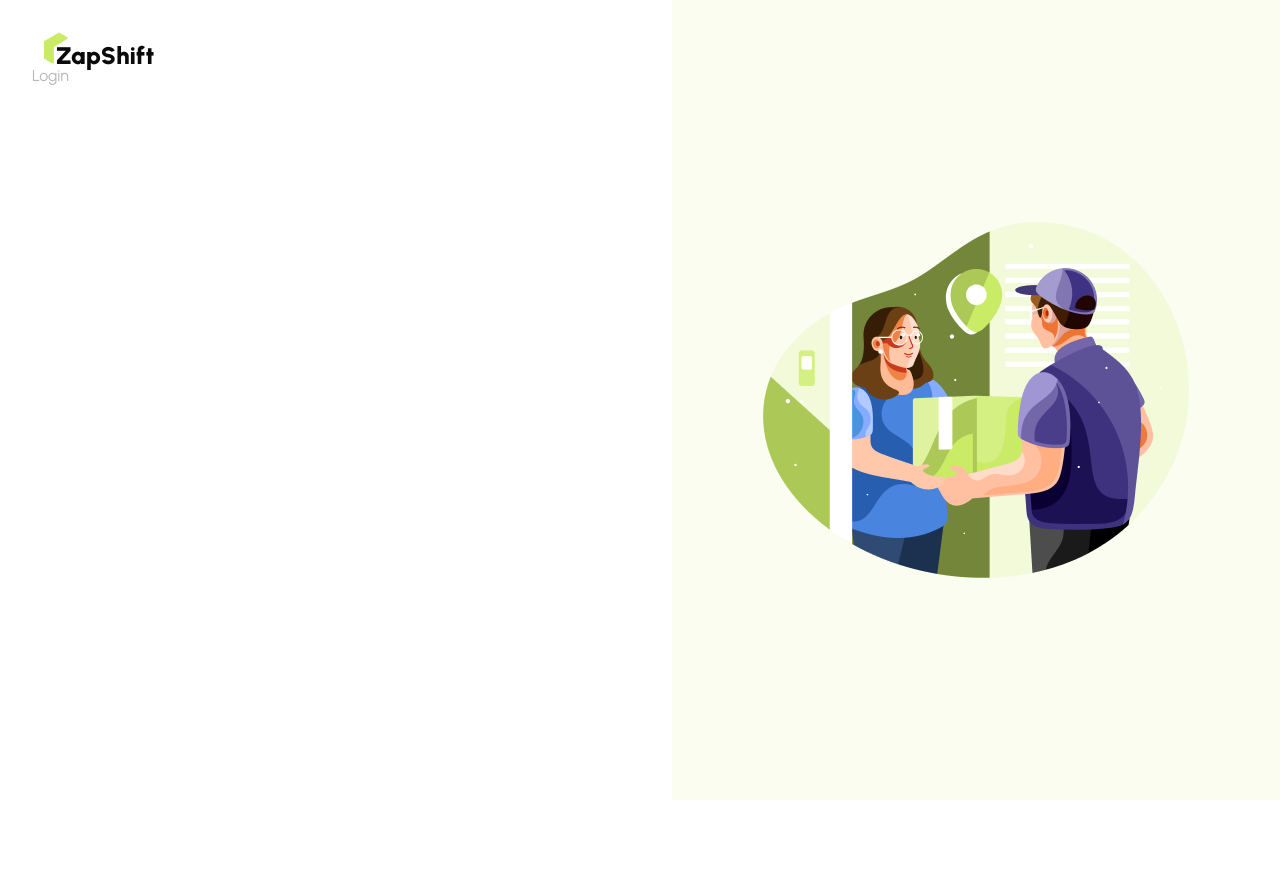
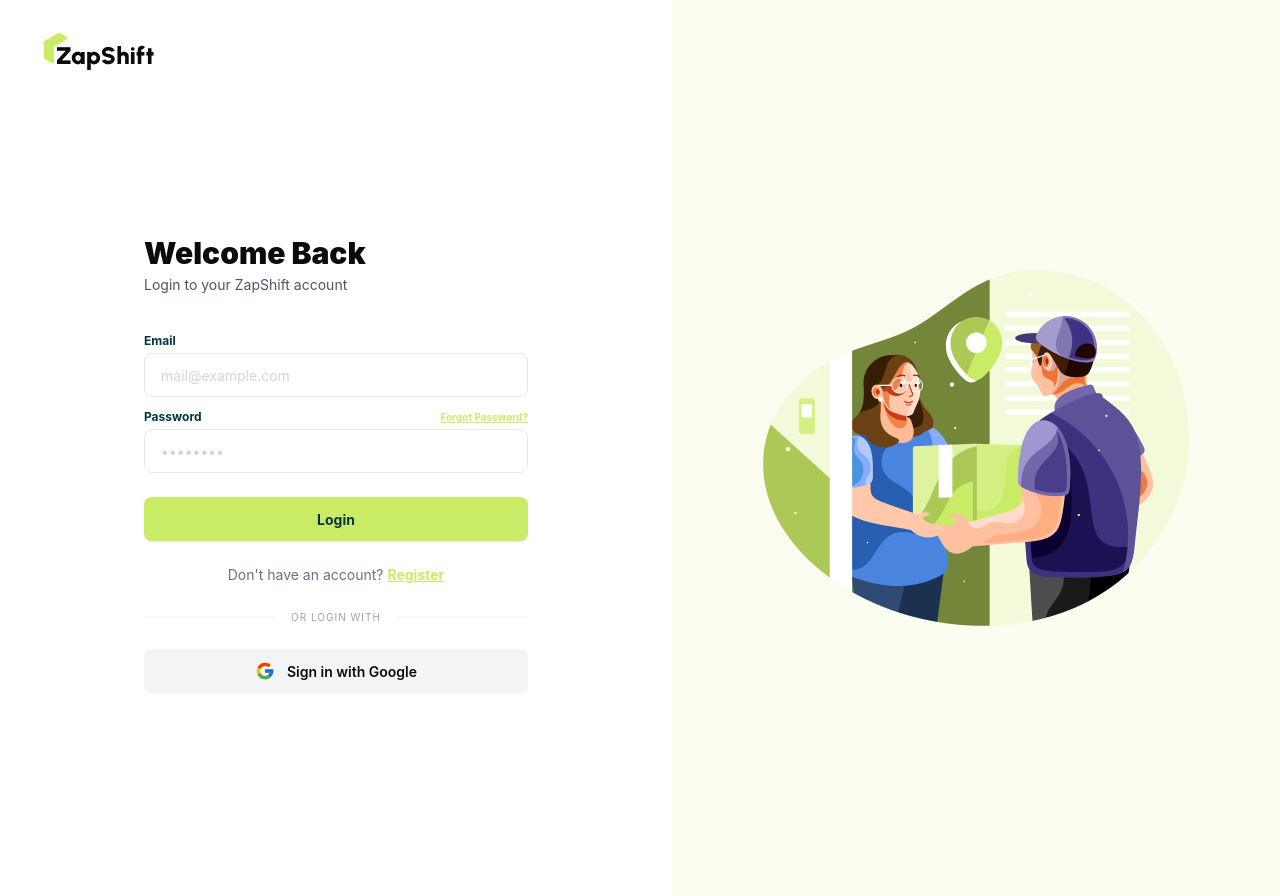
Before and after one commit to 30526/zap-shift-client, a React (Vite) app: page /login in a window 1280 px wide. Before the commit the page ends 800 px from the top, so only its background shows below. Built offline with nearby package versions, Linux system fonts and the light colour scheme; no server answers.

Commit message:
added authentication with email password, and google sign in, also added observer and logout functionality

```diff
--- /dev/null
+++ b/src/components/SocialLogin/SocialLogin.jsx
@@ -0,0 +1,28 @@
+import React from "react";
+import { FcGoogle } from "react-icons/fc";
+import useAuth from "../../hooks/useAuth";
+import toast from "react-hot-toast";
+
+const SocialLogin = () => {
+  const { signInWithGoogle } = useAuth();
+  const handleGoogleSignIn = () => {
+    signInWithGoogle()
+      .then(() => {
+        toast.success("Login with Google Successfully!");
+      })
+      .catch((error) => {
+        toast.error(error.message);
+      });
+  };
+  return (
+    <button
+      onClick={handleGoogleSignIn}
+      className="btn w-full bg-gray-100 hover:bg-gray-200 border-none text-black font-semibold rounded-lg h-11 min-h-[44px] flex items-center justify-center gap-3 normal-case transition-colors"
+    >
+      <FcGoogle className="text-xl" />
+      Sign in with Google
+    </button>
+  );
+};
+
+export default SocialLogin;
--- a/src/contexts/AuthProvider/AuthProvider.jsx
+++ b/src/contexts/AuthProvider/AuthProvider.jsx
@@ -1,25 +1,63 @@
-import React from "react";
+import React, { useEffect, useState } from "react";
 import { AuthContext } from "../AuthContext/AuthContext";
 import {
   createUserWithEmailAndPassword,
+  GoogleAuthProvider,
+  onAuthStateChanged,
   signInWithEmailAndPassword,
+  signInWithPopup,
+  signOut,
 } from "firebase/auth";
 import { auth } from "../../firebase/firebase.config";
 
+// google provider
+const googleProvider = new GoogleAuthProvider();
+
 const AuthProvider = ({ children }) => {
+  // states
+  const [user, setUser] = useState(null);
+  const [loading, setLoading] = useState(true);
+
   // register
   const registerUser = (email, password) => {
+    setLoading(true);
     return createUserWithEmailAndPassword(auth, email, password);
   };
 
   //   SignIn
   const signInUser = (email, password) => {
+    setLoading(true);
     return signInWithEmailAndPassword(auth, email, password);
   };
 
+  // google sign in
+  const signInWithGoogle = () => {
+    setLoading(true);
+    return signInWithPopup(auth, googleProvider);
+  };
+
+  // logOut
+  const logout = () => {
+    setLoading(true);
+    return signOut(auth);
+  };
+
+  // observer
+  useEffect(() => {
+    const unsubscribe = onAuthStateChanged(auth, (currentUser) => {
+      setUser(currentUser);
+      setLoading(false);
+    });
+    return () => unsubscribe();
+  }, []);
+
   const authInfo = {
+    user,
+    loading,
     registerUser,
     signInUser,
+    signInWithGoogle,
+    logout,
   };
   return <AuthContext value={authInfo}>{children}</AuthContext>;
 };
--- a/src/pages/Auth/Login/Login.jsx
+++ b/src/pages/Auth/Login/Login.jsx
@@ -1,7 +1,105 @@
-import React from "react";
+import { useForm } from "react-hook-form";
+import { FiLock, FiMail } from "react-icons/fi";
+import { Link } from "react-router";
+import useAuth from "../../../hooks/useAuth";
+import toast from "react-hot-toast";
+import SocialLogin from "../../../components/SocialLogin/SocialLogin";
 
 const Login = () => {
-  return <div>Login</div>;
+  const { register, handleSubmit } = useForm();
+  const { signInUser } = useAuth();
+  const handleLogin = (data) => {
+    console.log(data);
+    signInUser(data.email, data.password)
+      .then((result) => {
+        console.log(result.user);
+        toast.success("Login successful!");
+      })
+      .catch((error) => {
+        toast.error(error.message);
+      });
+  };
+  return (
+    <div className="min-h-screen flex items-center justify-center bg-white p-4 font-sans">
+      <div className="w-full max-w-sm">
+        {/* Header Section */}
+        <div className="mb-8 text-left">
+          <h1 className="text-3xl font-black text-black mb-1">Welcome Back</h1>
+          <p className="text-sm text-gray-600">
+            Login to your ZapShift account
+          </p>
+        </div>
+
+        {/* Form Section */}
+        <form onSubmit={handleSubmit(handleLogin)} className="space-y-2">
+          <div className="form-control">
+            <label className="label py-1">
+              <span className="label-text font-bold text-secondary text-xs">
+                Email
+              </span>
+            </label>
+            <div className="relative">
+              <input
+                type="email"
+                placeholder="mail@example.com"
+                className="input input-bordered w-full h-11 rounded-lg bg-white text-accent border-gray-200 focus:border-primary focus:outline-none placeholder:text-gray-300 text-sm pl-4"
+                {...register("email", {
+                  required: true,
+                  pattern: /^\S+@\S+\.\S+$/,
+                })}
+              />
+            </div>
+          </div>
+
+          <div className="form-control">
+            <div className="flex justify-between items-center py-1">
+              <label className="label p-0">
+                <span className="label-text font-bold text-secondary text-xs">
+                  Password
+                </span>
+              </label>
+              <span className="text-[10px] underline text-primary font-bold cursor-pointer hover:underline">
+                Forgot Password?
+              </span>
+            </div>
+            <div className="relative">
+              <input
+                type="password"
+                placeholder="••••••••"
+                pattern="(?=.*\d)(?=.*[a-z])(?=.*[A-Z]).{8,}"
+                title="Must be more than 8 characters, including number, lowercase letter, uppercase letter"
+                className="input input-bordered w-full h-11 rounded-lg text-accent bg-white border-gray-200 focus:border-primary focus:outline-none placeholder:text-gray-300 text-sm pl-4"
+                {...register("password", { required: true })}
+              />
+            </div>
+          </div>
+
+          <button className="btn w-full bg-primary hover:bg-primary/90 border-none text-secondary font-bold rounded-lg h-11 min-h-[44px] mt-4 shadow-sm transition-all active:scale-[0.98]">
+            Login
+          </button>
+        </form>
+
+        {/* Footer Links */}
+        <div className="text-center mt-6">
+          <p className="text-sm text-gray-500">
+            Don't have an account?{" "}
+            <Link to="/register">
+              <span className="text-primary underline font-bold cursor-pointer hover:underline">
+                Register
+              </span>
+            </Link>
+          </p>
+
+          <div className="divider text-gray-400 text-[10px] uppercase tracking-widest my-6">
+            Or Login With
+          </div>
+
+          {/* Social Login */}
+          <SocialLogin />
+        </div>
+      </div>
+    </div>
+  );
 };
 
 export default Login;
--- a/src/pages/Auth/Register/Register.jsx
+++ b/src/pages/Auth/Register/Register.jsx
@@ -1,6 +1,9 @@
-import { FcGoogle } from "react-icons/fc";
 import { FaUserPlus } from "react-icons/fa";
 import { useForm } from "react-hook-form";
+import useAuth from "../../../hooks/useAuth";
+import toast from "react-hot-toast";
+import { Link } from "react-router";
+import SocialLogin from "../../../components/SocialLogin/SocialLogin";
 
 const Register = () => {
   const {
@@ -8,8 +11,19 @@ const Register = () => {
     handleSubmit,
     formState: { errors },
   } = useForm();
+
+  const { registerUser } = useAuth();
+
   const handleRegistration = (data) => {
     console.log(data);
+    registerUser(data.email, data.password)
+      .then((result) => {
+        console.log(result.user);
+        toast.success("Registration successful!");
+      })
+      .catch((error) => {
+        toast.error(error.message);
+      });
   };
 
   return (
@@ -111,17 +125,16 @@ const Register = () => {
         <div className="text-center mt-4">
           <p className="text-sm text-gray-500">
             Already have an account?{" "}
-            <span className="text-primary font-medium cursor-pointer">
-              Login
-            </span>
+            <Link to="/login">
+              <span className="text-primary underline font-bold cursor-pointer hover:underline">
+                Login
+              </span>
+            </Link>
           </p>
           <div className="divider text-gray-400 text-xs my-4">Or</div>
 
           {/* Google Register */}
-          <button className="btn w-full bg-gray-100 hover:bg-gray-200 border-none text-black font-semibold rounded-lg h-10 min-h-[40px] flex items-center justify-center gap-2 normal-case">
-            <FcGoogle className="text-lg" />
-            Register with google
-          </button>
+          <SocialLogin />
         </div>
       </div>
     </div>
--- a/src/pages/Shared/Navbar/Navbar.jsx
+++ b/src/pages/Shared/Navbar/Navbar.jsx
@@ -1,8 +1,23 @@
 import React from "react";
 import Logo from "../../../components/Logo/Logo";
 import { NavLink } from "react-router";
+import { FiArrowUpRight } from "react-icons/fi";
+import useAuth from "../../../hooks/useAuth";
+import toast from "react-hot-toast";
 
 const Navbar = () => {
+  const { user, logout } = useAuth();
+
+  const handleLogout = () => {
+    logout()
+      .then(() => {
+        toast.success("Logged out successfully");
+      })
+      .catch((error) => {
+        toast.error(error.message);
+      });
+  };
+
   const links = (
     <>
       <li>
@@ -59,7 +74,26 @@ const Navbar = () => {
         <ul className="menu menu-horizontal text-accent px-1">{links}</ul>
       </div>
       <div className="navbar-end">
-        <a className="btn">Button</a>
+        {user ? (
+          <button
+            onClick={handleLogout}
+            className="btn btn-outline border-secondary/20 text-secondary/80 font-semibold rounded-lg transition-all active:scale-[0.95] px-8 hover:bg-red-200"
+          >
+            Log Out
+          </button>
+        ) : (
+          <NavLink to="/login">
+            <button className="btn btn-outline border-secondary/20 text-secondary/80 font-semibold rounded-lg transition-all active:scale-[0.95] px-8">
+              Sign In
+            </button>
+          </NavLink>
+        )}
+        <button className="btn bg-primary text-secondary font-semibold rounded-lg ml-2 transition-all active:scale-[0.95] px-8">
+          Be a Rider
+        </button>
+        <button className="btn bg-black rounded-full px-2.5 animate-bounce hover:animate-none">
+          <FiArrowUpRight size={20} className="text-primary" />
+        </button>
       </div>
     </div>
   );
```
